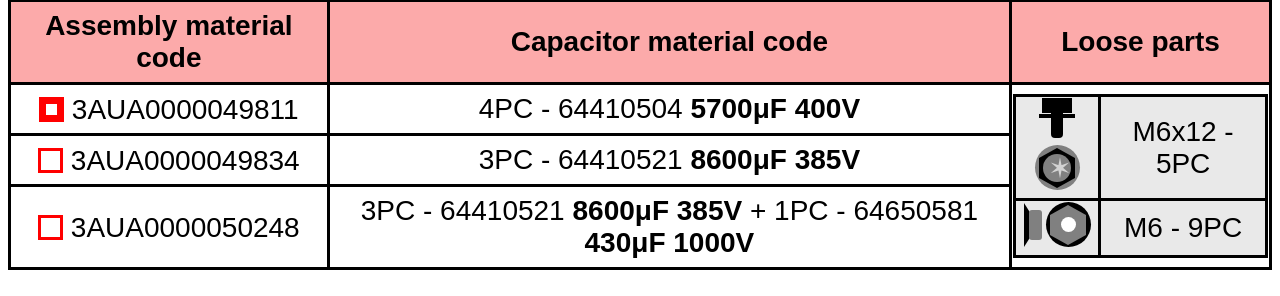
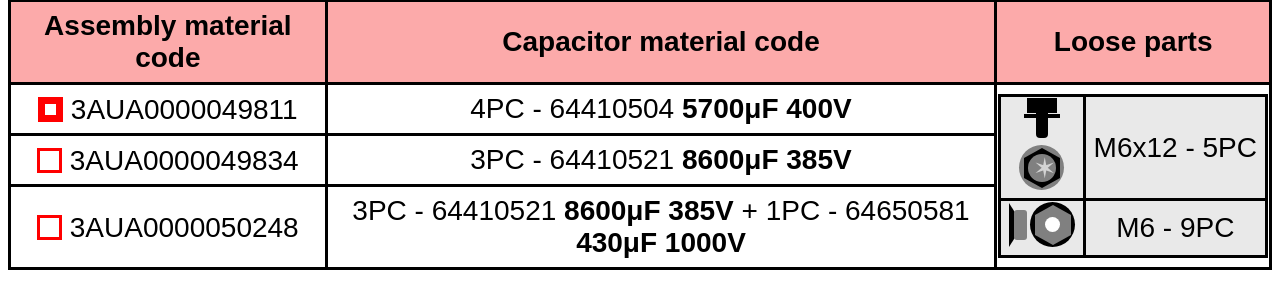
Before and after one commit to nata1993/capacitor-assembly-tester, a plain HTML site: page index.html in a window 1280 px wide. Shown: the part 212-508 px from the top of the page. Drawn offline with Linux system fonts and the light colour scheme.

Commit message:
Changes text wraping for loose parts table text.

```diff
--- a/style.css
+++ b/style.css
@@ -92,3 +92,7 @@ label {
 .background_light_grey {
 	background-color: rgb(233, 233, 233);
 }
+
+.background_light_grey p {
+	text-wrap: nowrap;
+}
```
